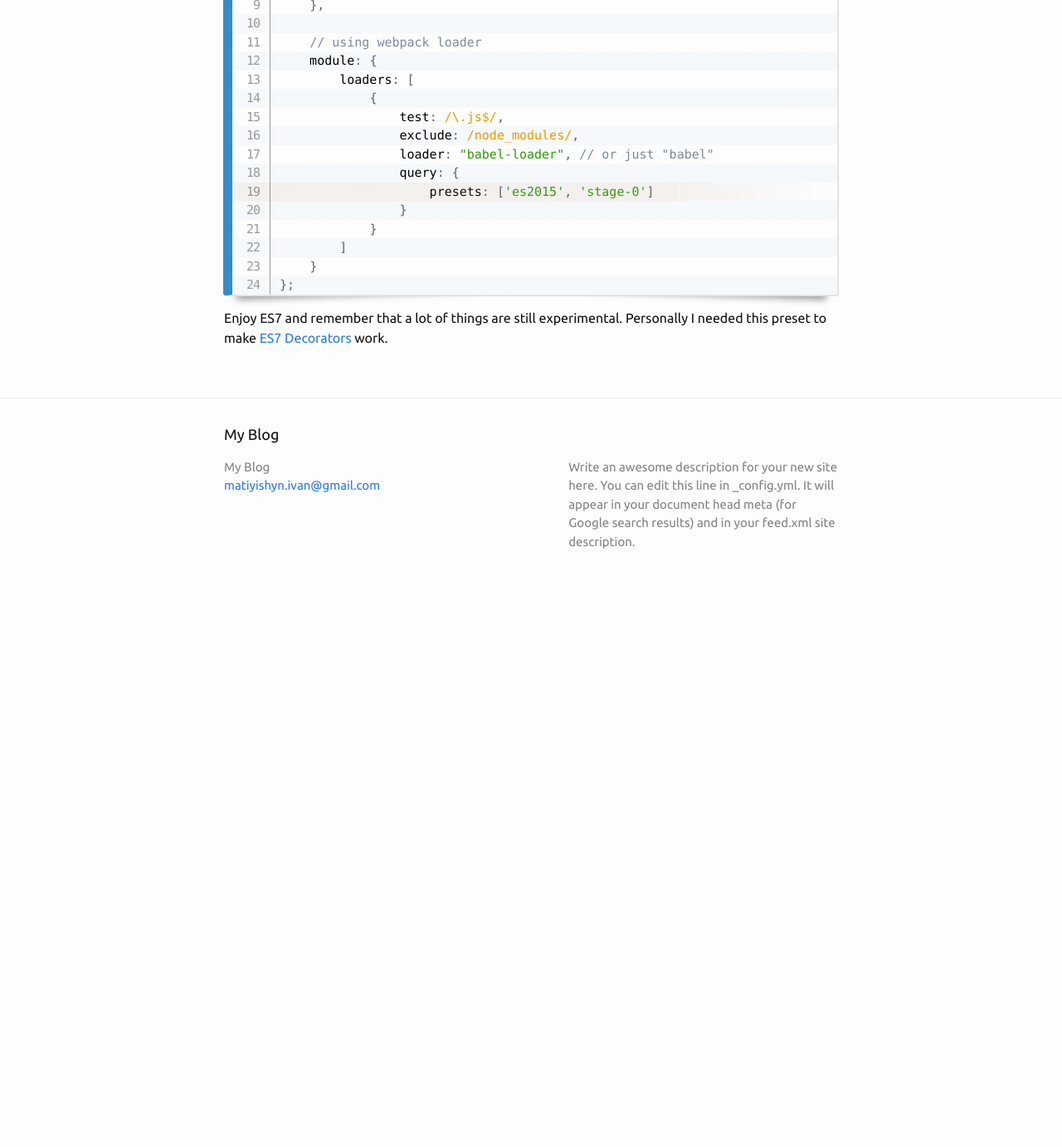
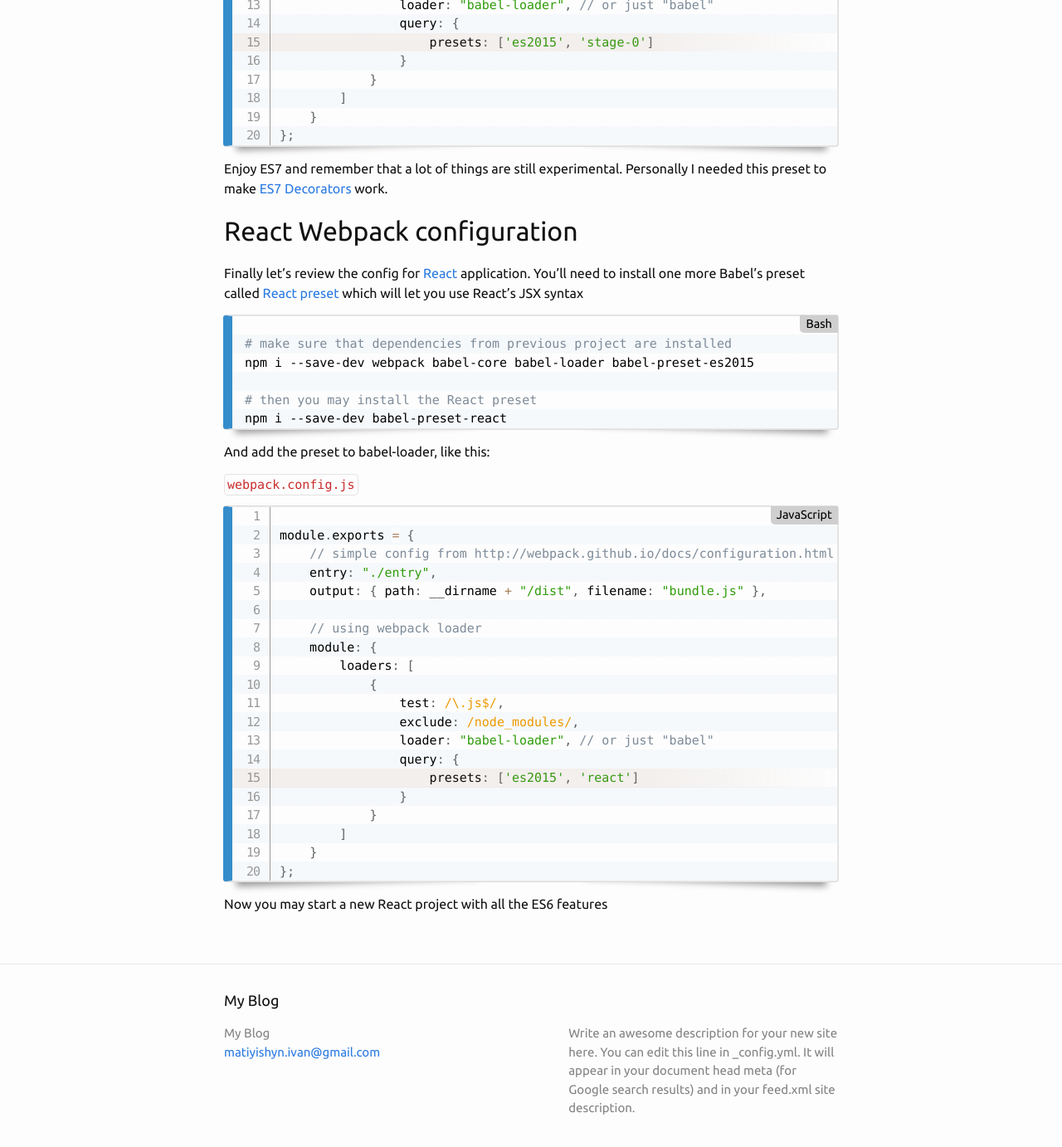
Before and after one commit to matiishyn/matiishyn.github.io, a Jekyll site: the page built from _posts/2016-02-17-webpack-es6.markdown, in a window 1280 px wide and 1400 px high, scrolled down 2318 px. Shown: the top 1382 px of the window at 83% size. Built offline with Jekyll 4.4.1, drawn with Linux system fonts in a browser that asks for light colours; before the commit the page ends 3042 px from its top, so only the background shows below that; some of the changed text lies outside the part shown.

Commit message:
about page fix

```diff
--- a/_posts/2016-02-17-webpack-es6.markdown
+++ b/_posts/2016-02-17-webpack-es6.markdown
@@ -41,15 +41,11 @@ npm i --save-dev babel-preset-es2015
 
 And your `webpack.config.js` should look like this:
 
-<pre class='line-numbers' data-line='15-20'><code class="language-javascript">
+<pre class='line-numbers' data-line='10-17'><code class="language-javascript">
 module.exports = {
     // simple config from http://webpack.github.io/docs/configuration.html
-    context: __dirname + "/app",
     entry: "./entry",
-    output: {
-        path: __dirname + "/dist",
-        filename: "bundle.js"
-    },
+    output: { path: __dirname + "/dist", filename: "bundle.js" },
 
     // using webpack loader
     module: {
@@ -89,15 +85,11 @@ And add the preset to babel-loader, like this:
 
 `webpack.config.js`
 
-<pre class='line-numbers' data-line='19'><code class="language-javascript">
+<pre class='line-numbers' data-line='15'><code class="language-javascript">
 module.exports = {
     // simple config from http://webpack.github.io/docs/configuration.html
-    context: __dirname + "/app",
     entry: "./entry",
-    output: {
-        path: __dirname + "/dist",
-        filename: "bundle.js"
-    },
+    output: { path: __dirname + "/dist", filename: "bundle.js" },
 
     // using webpack loader
     module: {
@@ -119,6 +111,49 @@ Enjoy ES7 and remember that a lot of things are still experimental. Personally I
 [ES7 Decorators](https://medium.com/google-developers/exploring-es7-decorators-76ecb65fb841) work.
 
 
+## React Webpack configuration
+
+Finally let's review the config for [React] application.
+You'll need to install one more Babel's preset called [React preset](https://babeljs.io/docs/plugins/preset-react/)
+which will let you use React's JSX syntax
+
+<pre><code class="language-bash">
+# make sure that dependencies from previous project are installed
+npm i --save-dev webpack babel-core babel-loader babel-preset-es2015
+
+# then you may install the React preset
+npm i --save-dev babel-preset-react
+</code></pre>
+
+And add the preset to babel-loader, like this:
+
+`webpack.config.js`
+
+<pre class='line-numbers' data-line='15'><code class="language-javascript">
+module.exports = {
+    // simple config from http://webpack.github.io/docs/configuration.html
+    entry: "./entry",
+    output: { path: __dirname + "/dist", filename: "bundle.js" },
+
+    // using webpack loader
+    module: {
+        loaders: [
+            {
+                test: /\.js$/,
+                exclude: /node_modules/,
+                loader: "babel-loader", // or just "babel"
+                query: {
+                    presets: ['es2015', 'react']
+                }
+            }
+        ]
+    }
+};
+</code></pre>
+
+Now you may start a new React project with all the ES6 features
+
+
 
 [Webpack]: https://webpack.github.io
 [Node.js]: https://nodejs.org
```
Also changed, not shown: other parts of _posts/2016-02-17-webpack-es6.markdown (+1 -1 lines).
